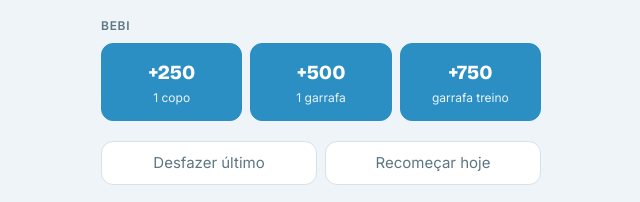
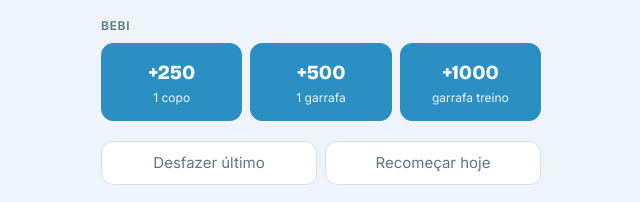
Before and after one commit to ines-23-isep/agua, a plain HTML site: page index.html in a window 1280 px wide. Shown: the part 562-764 px from the top of the page, 319-959 px from the left. Drawn offline with nearby package versions, Linux system fonts and the light colour scheme.

Commit message:
Update button for 750ml to 1000ml in index.html

```diff
--- a/index.html
+++ b/index.html
@@ -109,7 +109,7 @@ button:focus-visible,input:focus-visible{outline:3px solid var(--water);outline-
     <div class="add">
       <button type="button" id="a250" data-ml="250"><b>+250</b><span>1 copo</span></button>
       <button type="button" id="a500" data-ml="500"><b>+500</b><span>1 garrafa</span></button>
-      <button type="button" id="a750" data-ml="750"><b>+750</b><span>garrafa treino</span></button>
+      <button type="button" id="a750" data-ml="1000"><b>+1000</b><span>garrafa treino</span></button>
     </div>
   </section>
 
```
